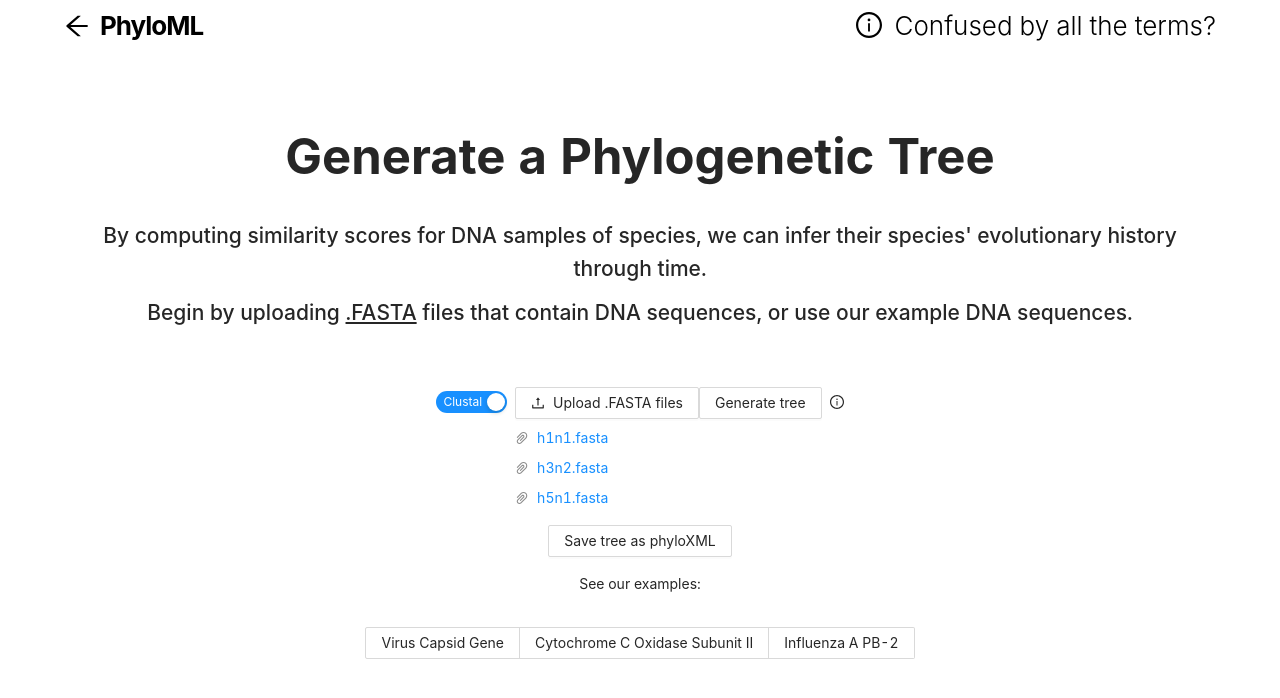
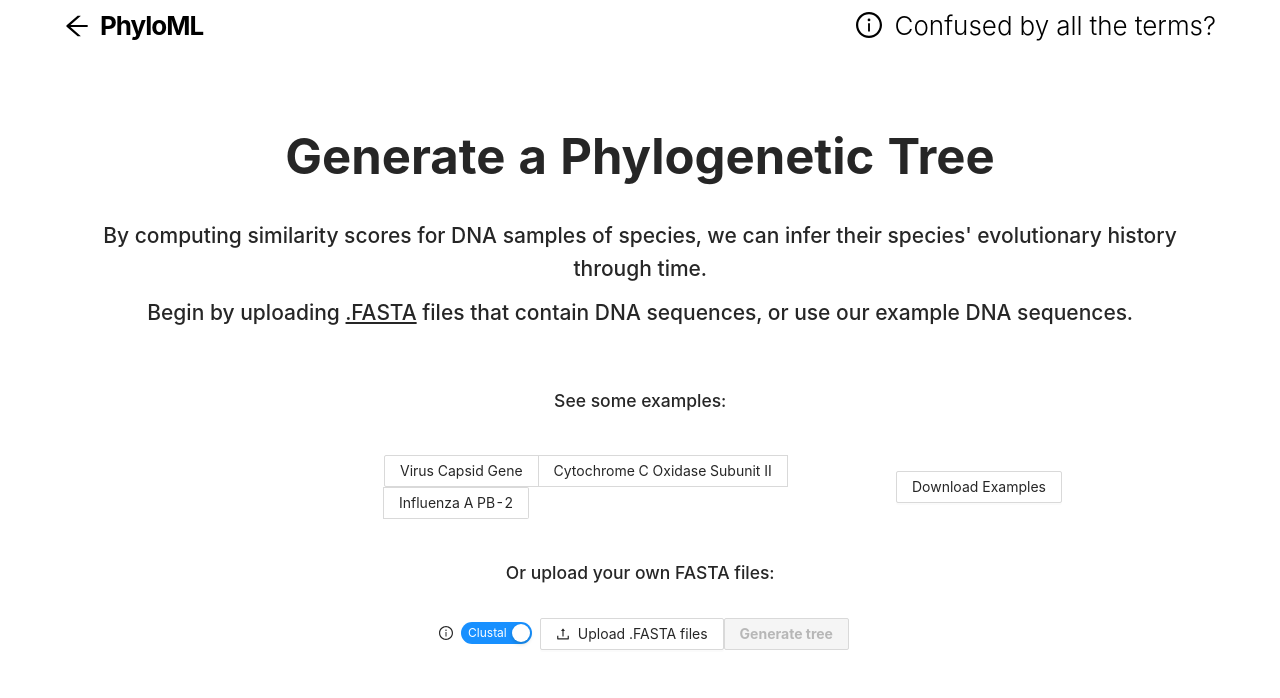
Before and after one commit to VF-S/phylo-lib-web, a React (Create React App) app: page /#/generate in a window 1280 px wide. Shown: the top 698 px of the page. Built offline with nearby package versions, Linux system fonts and the light colour scheme; what bs-platform would draw is missing.

Commit message:
Add spinner and automatic scrolling (#6)
* removed default files

* Add scrolling and loading spinner

Co-authored-by: Vaishnavi Gupta <vg222@cornell.edu>

```diff
--- a/src/App.css
+++ b/src/App.css
@@ -140,7 +140,7 @@ h1 {
 .ascii-phylo-container {
   background-color: #eeeeee;
   max-width: 125vw;
-  max-height: 100vh;
+  max-height: 95vh;
   overflow-x: auto;
   overflow-y: auto;
   margin-top: 5vmin;
@@ -148,6 +148,7 @@ h1 {
 
 .centered-content {
   align-items: center;
+  display: flex;
   justify-content: center;
   padding-top: 1vmin;
   padding-bottom: 1vmin;
@@ -194,10 +195,15 @@ h3 {
 .generate-info {
   margin-top: 0.5vmin;
   margin-left: 1vmin;
+  margin-right: 1vmin;
 }
 
 .hide-download {
   margin-left: 0.5vmin;
+}
+
+.spinner {
+  margin-left: 1vmin;
 }
 
 /* Subpages */
--- a/src/components/Generate.js
+++ b/src/components/Generate.js
@@ -1,10 +1,12 @@
-import React, { useState } from 'react';
+import React, { useRef, useState } from 'react';
 import {
   Button,
+  Col,
   Layout,
   Popover,
   Radio,
   Row,
+  Spin,
   Switch,
   Tooltip,
   Upload,
@@ -12,6 +14,7 @@ import {
 import {
   DeleteOutlined,
   InfoCircleOutlined,
+  LoadingOutlined,
   UploadOutlined,
 } from '@ant-design/icons';
 import HoverVocab from './HoverVocab';
@@ -40,29 +43,13 @@ export default function Generate() {
   const [names, setNames] = useState([]);
   const [download, setDownload] = useState(undefined);
   const [uploaded, setUploaded] = useState(false);
+  const [loading, setLoading] = useState(false);
   const exampleDnas = [h1n1, h3n2, h5n1];
   const exampleNames = ['H1N1', 'H3N2', 'H5N1'];
 
-  const defaultFileList = [
-    {
-      uid: '1',
-      name: 'h1n1.fasta',
-      status: 'done',
-      url: process.env.PUBLIC_URL + '/examples/FASTA/h1n1.fasta',
-    },
-    {
-      uid: '2',
-      name: 'h3n2.fasta',
-      status: 'done',
-      url: process.env.PUBLIC_URL + '/examples/FASTA/h3n2.fasta',
-    },
-    {
-      uid: '3',
-      name: 'h5n1.fasta',
-      status: 'done',
-      url: process.env.PUBLIC_URL + '/examples/FASTA/h5n1.fasta',
-    },
-  ];
+  const phyloContainer = useRef(null);
+
+  const antIcon = <LoadingOutlined style={{ fontSize: 24 }} spin />;
 
   const updateSeq = (dna, name) => {
     setDnaArr((dnaArr) => dnaArr.concat(dna));
@@ -101,16 +88,38 @@ export default function Generate() {
     }
   };
 
+  const scrollDown = () => {
+    window.scrollTo({
+      behavior: 'smooth',
+      top: phyloContainer.current.offsetTop - 15,
+    });
+  };
+
+  const scrollToPhylo = () => {
+    if (phyloContainer.current !== null) {
+      scrollDown();
+    } else {
+      setTimeout(() => {
+        scrollDown();
+      }, 1000);
+    }
+  };
+
   const generateTree = () => {
     // use default files if no other files have been uploaded
+    setLoading(true);
     const dnaNames = uploaded ? names : exampleNames;
     if (!alignmentChecked) {
+      setTimeout(() => {
         const dnas = uploaded ? dnaArr : exampleDnas;
         const dist_matrix = Distance.dist_dna(dnas, 1, -1, -1);
         const tree = PhyloAlgo.upgma(dist_matrix, dnaNames);
         const output = Tree.to_string(tree);
         setPhyloTree(output);
         setPhyloVisible(true);
+        setLoading(false);
+        scrollToPhylo();
+      }, 500);
       return;
     }
     let job = '';
@@ -126,6 +135,7 @@ export default function Generate() {
         .then((response) => response.text())
         .then((result) => {
           if (result !== 'FINISHED' && numTries < 50) {
+            console.log('querying');
             setTimeout(waitStatus(numTries + 1), 1000);
           } else {
             if (result !== 'FINISHED') {
@@ -144,15 +154,22 @@ export default function Generate() {
             )
               .then((response) => response.text())
               .then((result) => {
+                console.log('got result');
+                console.log(result);
                 const aligned_dnas = Dna.multiple_from_string(result);
+                console.log('got dnas');
                 const msa = Msa.align(aligned_dnas);
+                console.log('got msa');
                 const dist_matrix = Distance.dist_msa(msa, 1);
+                console.log('got dist mat');
                 const tree = PhyloAlgo.upgma(dist_matrix, dnaNames);
                 const output = Tree.to_string(tree);
                 setPhyloTree(output);
                 setPhyloVisible(true);
+                setLoading(false);
+                scrollToPhylo();
               })
-              .catch((error) => console.log('error', error));
+              .catch((error) => console.log('error1', error));
           }
         })
         .catch((error) => console.log('error', error));
@@ -214,16 +231,12 @@ export default function Generate() {
   const fastaUploadProps = {
     accept: '.FASTA, .txt, .fasta',
     action: 'https://www.mocky.io/v2/5cc8019d300000980a055e76',
-    defaultFileList: defaultFileList,
     headers: {
       authorization: 'authorization-text',
     },
     multiple: true,
     transformFile(file) {
       setUploaded(true);
-      while (defaultFileList.length > 0) {
-        defaultFileList.pop();
-      }
       const file_name = clean_file_name(file.name);
       parseDNA(file, file_name);
     },
@@ -268,7 +281,49 @@ export default function Generate() {
             </h2>
           </div>
         </Row>
+        <Row className="centered-content">
+          <h3 className="example-text">See some examples:</h3>
+        </Row>
+        <Row className="centered-content" gutter={[5, 5]}>
+          <Col lg={1}></Col>
+          <Col lg={10} md={12} className="centered-content">
+            <Radio.Group onChange={changeGenerateExamples}>
+              <Radio.Button value="Virus Capsid">
+                Virus Capsid Gene
+              </Radio.Button>
+              <Radio.Button value="COXII">
+                Cytochrome C Oxidase Subunit II
+              </Radio.Button>
+              <Radio.Button value="Influenza A Viruses">
+                Influenza A PB-2
+              </Radio.Button>
+            </Radio.Group>
+          </Col>
+          <Col lg={1} md={12}>
+            <Button>
+              <a
+                href={
+                  process.env.PUBLIC_URL + '/examples/FASTA/phylo_examples.zip'
+                }
+              >
+                Download Examples
+              </a>
+            </Button>
+          </Col>
+        </Row>
+        <Row className="centered-content">
+          <h3 className="upload-text">Or upload your own FASTA files:</h3>
+        </Row>
         <Row className="horizontally-centered">
+          <Popover
+            content={<p>Information on Clustal and UPGMA</p>}
+            title="Info"
+            trigger="click"
+          >
+            <div className="generate-info">
+              <InfoCircleOutlined />
+            </div>
+          </Popover>
           <Switch
             checkedChildren="Clustal"
             unCheckedChildren="UPGMA"
@@ -283,20 +338,21 @@ export default function Generate() {
               <UploadOutlined /> Upload .FASTA files
             </Button>
           </Upload>
-          <Button onClick={generateTree}>Generate tree</Button>
-          <Popover
-            content={<p>Information on Clustal and UPGMA</p>}
-            title="Info"
-            trigger="click"
+          <Button
+            onClick={generateTree}
+            className="action-button"
+            disabled={dnaArr.length === 0}
           >
-            <div className="generate-info">
-              <InfoCircleOutlined />
-            </div>
-          </Popover>
+            Generate tree
+          </Button>
+          {loading ? <Spin className="spinner" indicator={antIcon} /> : null}
         </Row>
+        {dnaArr.length === 0 ? null : (
           <Row className="centered-content">
             <Button onClick={downloadTree}>Save tree as phyloXML</Button>
           </Row>
+        )}
+
         {download !== undefined ? (
           <Row className="centered-content">
             {download}
@@ -311,23 +367,9 @@ export default function Generate() {
           </Row>
         ) : null}
       </Content>
-      <Row className="centered-content">
-        <p className="example-text"> See our examples: </p>
-      </Row>
-      <Row className="centered-content">
-        <Radio.Group onChange={changeGenerateExamples}>
-          <Radio.Button value="Virus Capsid">Virus Capsid Gene</Radio.Button>
-          <Radio.Button value="COXII">
-            Cytochrome C Oxidase Subunit II
-          </Radio.Button>
-          <Radio.Button value="Influenza A Viruses">
-            Influenza A PB-2
-          </Radio.Button>
-        </Radio.Group>
-      </Row>
       {phyloVisible ? (
         <Row justify="center">
-          <div className="ascii-phylo-container">
+          <div className="ascii-phylo-container" ref={phyloContainer}>
             <p className="ascii-phylo">{PhyloTree}</p>
           </div>
         </Row>
--- a/src/components/HoverVocab.js
+++ b/src/components/HoverVocab.js
@@ -19,7 +19,6 @@ export default function HoverVocab({ content, vocab, link, linkText }) {
         </div>
       }
       placement="top"
-      title="Vocabulary"
       trigger="hover"
     >
       <div>{vocab}</div>
--- a/src/components/Visualize.js
+++ b/src/components/Visualize.js
@@ -28,7 +28,7 @@ export default function Visualize() {
         setPhyloVisible(true);
         window.scrollTo({
           behavior: 'smooth',
-          top: phyloContainer.current.offsetTop,
+          top: phyloContainer.current.offsetTop - 15,
         });
         phyloContainer.current.scrollTo({
           behavior: 'smooth',
@@ -119,7 +119,9 @@ export default function Visualize() {
               Upload PhyloXML Files
             </Button>
           </Upload>
-          <Button onClick={handleVisualize}>Visualize</Button>
+          <Button onClick={handleVisualize} className="action-button">
+            Visualize
+          </Button>
         </Row>
         <Row className="centered-content">
           <p className="example-text"> See our examples: </p>
@@ -129,7 +131,6 @@ export default function Visualize() {
             <Radio.Button value="amphi_frost">Amphibian Phylogeny</Radio.Button>
             <Radio.Button value="tol_156">The Tree of Life</Radio.Button>
             <Radio.Button value="apaf">Apaf-1 Gene Family Tree</Radio.Button>
-            <Radio.Button value="adh">Alcohol Dehydrogenases</Radio.Button>
           </Radio.Group>
           <Popover
             content={
@@ -148,11 +149,9 @@ export default function Visualize() {
                     See the phyloXML source for the current tree{' '}
                     <a
                       href={
-                        currPhylo !== 'adh'
-                          ? 'http://phyloxml.org/archaeopteryx-js/phyloxml_trees/' +
-                            currPhylo +
-                            '.xml'
-                          : 'http://www.phyloxml.org/examples/adh.xml'
+                        'http://phyloxml.org/archaeopteryx-js/phyloxml_trees/' +
+                        currPhylo +
+                        '.xml'
                       }
                       target="_blank"
                       rel="noopener noreferrer"
```
Also changed, not shown: src/components/DisplayPairwise.js (+18 -3 lines), 1 other file (tests, documents, lock files or other folders). Lines whose indentation alone changed are shown as unchanged.
